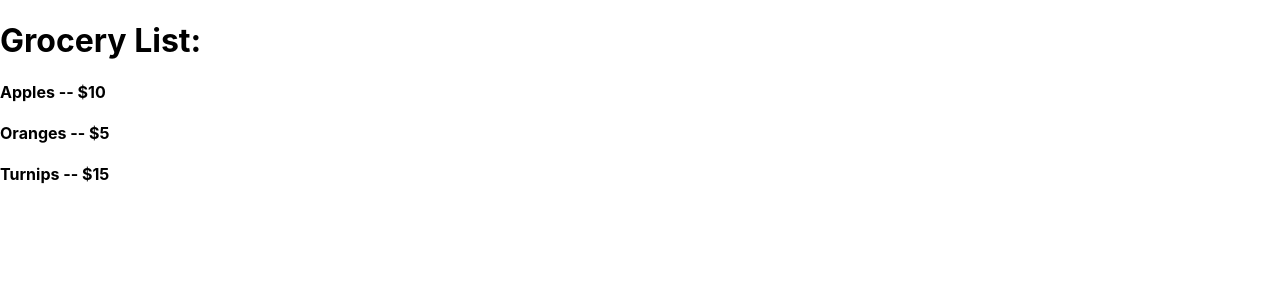
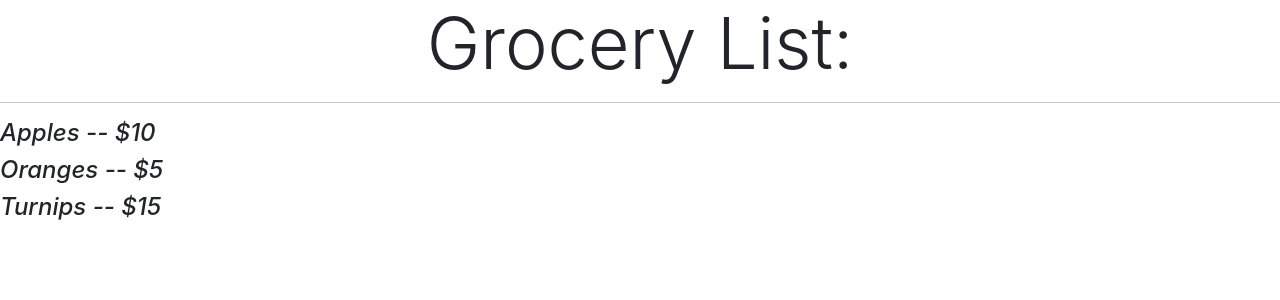
Before and after one commit to hary-singh/grocery_list, a React (Create React App) app: page / in a window 1280 px wide. Shown: the top 300 px of the page. Built offline with nearby package versions, Linux system fonts and the light colour scheme.

Commit message:
initial bootstrap added

```diff
--- a/public/index.html
+++ b/public/index.html
@@ -14,6 +14,10 @@
       manifest.json provides metadata used when your web app is installed on a
       user's mobile device or desktop. See https://developers.google.com/web/fundamentals/web-app-manifest/
     -->
+
+    <!-- Bootstrap -->
+    <link href="https://cdn.jsdelivr.net/npm/bootstrap@5.0.0-beta2/dist/css/bootstrap.min.css" rel="stylesheet" integrity="sha384-BmbxuPwQa2lc/FVzBcNJ7UAyJxM6wuqIj61tLrc4wSX0szH/Ev+nYRRuWlolflfl" crossorigin="anonymous">
+
     <link rel="manifest" href="%PUBLIC_URL%/manifest.json" />
     <!--
       Notice the use of %PUBLIC_URL% in the tags above.
@@ -24,11 +28,16 @@
       work correctly both with client-side routing and a non-root public URL.
       Learn how to configure a non-root public URL by running `npm run build`.
     -->
-    <title>React App</title>
+    <title>Welcome to the Grocery List</title>
   </head>
   <body>
     <noscript>You need to enable JavaScript to run this app.</noscript>
     <div id="root"></div>
+
+    <!-- Option 1: Bootstrap Bundle with Popper -->
+    <script src="https://cdn.jsdelivr.net/npm/bootstrap@5.0.0-beta2/dist/js/bootstrap.bundle.min.js" integrity="sha384-b5kHyXgcpbZJO/tY9Ul7kGkf1S0CWuKcCD38l8YkeH8z8QjE0GmW1gYU5S9FOnJ0" crossorigin="anonymous"></script>
+
+
     <!--
       This HTML file is a template.
       If you open it directly in the browser, you will see an empty page.
--- a/src/App.js
+++ b/src/App.js
@@ -29,7 +29,7 @@ render() {
   const { groceries } = this.state
   return (
     <>
-    <h1> Grocery List: </h1>
+    <h1 className="text-center display-2"> Grocery List: </h1><hr />
     <GroceryList groceries={groceries} updateComplete={this.updateComplete} />
     </>
   )
--- a/src/components/groceries/GroceryItem.js
+++ b/src/components/groceries/GroceryItem.js
@@ -11,7 +11,7 @@ class GroceryItem extends Component{
       }
       return(
         <div>
-          <h4
+          <h4 className="fst-italic"
             style={ complete ? {...styles.complete} : null }
             onClick={() => updateComplete(id)}
           >
```
